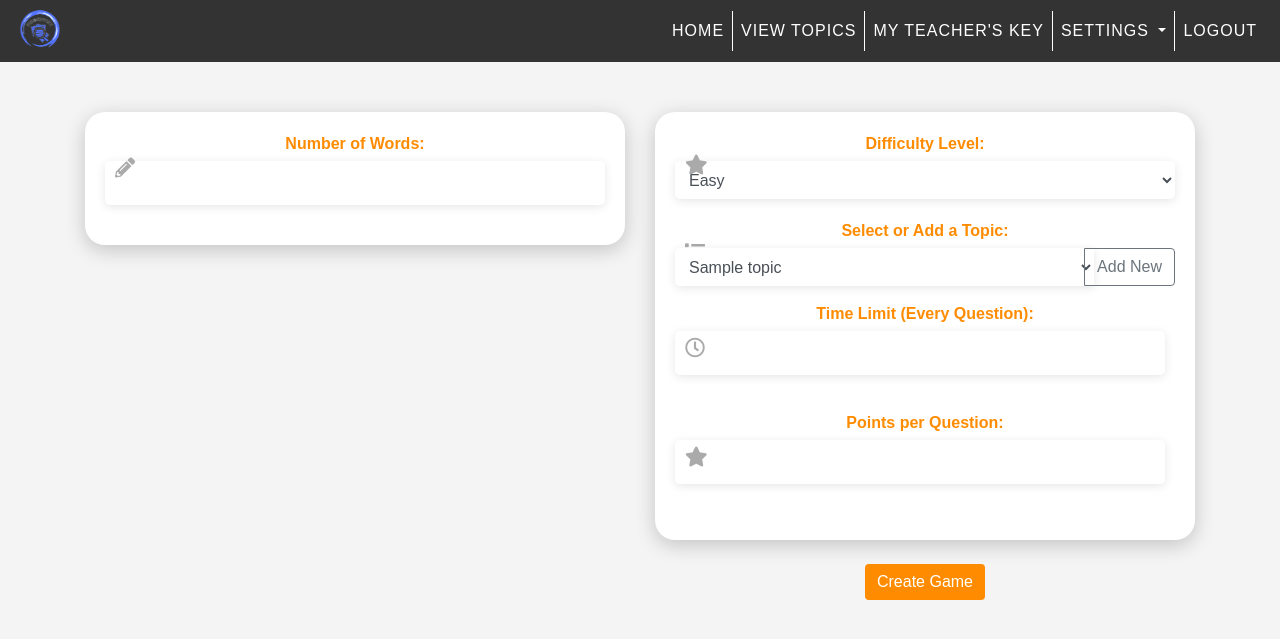
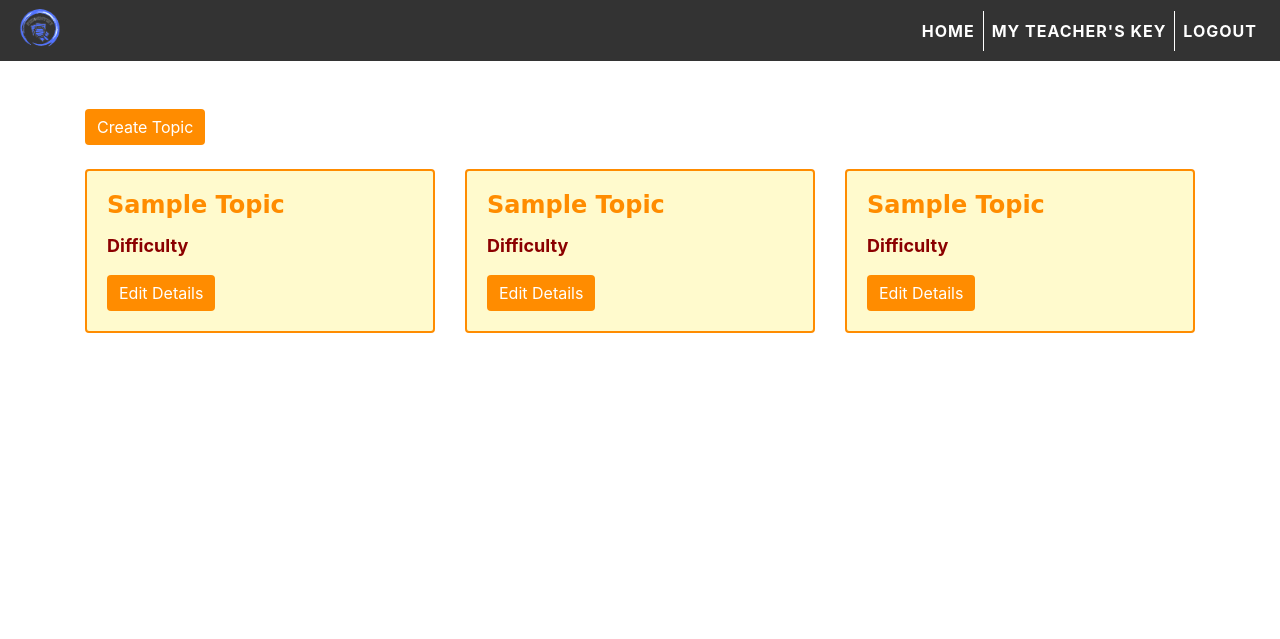
Before and after one commit to Accerly13/PicDentify, a Django app: template templates/teacherDashboard.html in a window 1280 px wide. Shown: the top 639 px of the page. Run offline with Django 4.2, Linux system fonts and the light colour scheme; tables that the repository leaves empty hold one stand-in row (values such as "Sample post"); the template is opened without the code that fills it: values that come from a table or form of the project are taken from there, most other values are stand-ins (such as "Sample title", 1, 10 or a date in 2020); some libraries are stand-ins or nearby versions.

Commit message:
modify teacher dashboard

```diff
--- a/templates/studentActivity.html
+++ b/templates/studentActivity.html
@@ -19,7 +19,7 @@
   left: 0;
   width: 100%;
   height: 100%;
-  background-color: rgba(0, 0, 0, 0.8);
+  background-color: rgba(0, 0, 0, 0);
   display: flex;
   align-items: center;
   justify-content: center;
--- a/templates/teacherDashboard.html
+++ b/templates/teacherDashboard.html
@@ -2,144 +2,85 @@
 <html lang="en">
 <head>
     {% load static %}
-    <meta charset="UTF-8">
-    <meta name="viewport" content="width=device-width, initial-scale=1.0">
     <title>Teacher Dashboard</title>
-    <link rel="stylesheet" href="https://cdnjs.cloudflare.com/ajax/libs/font-awesome/5.15.3/css/all.min.css" integrity="sha512-gmw1zgc0v/WSR/8RkOcLy0tdgN02v0qQ2t8/A9kY1DnAe+XYHkR8tPfMh+iZJw1s+3Q2E8YXlJk2yhiaPmeoew==" crossorigin="anonymous" referrerpolicy="no-referrer" />
-	  <link rel="stylesheet" href="https://maxcdn.bootstrapcdn.com/bootstrap/4.0.0/css/bootstrap.min.css">
+    <meta charset="utf-8">
+    <meta name="viewport" content="width=device-width, initial-scale=1">
+    <link rel="stylesheet" href="https://maxcdn.bootstrapcdn.com/bootstrap/4.5.2/css/bootstrap.min.css">
+    <script src="https://ajax.googleapis.com/ajax/libs/jquery/3.5.1/jquery.min.js"></script>
+    <script src="https://cdnjs.cloudflare.com/ajax/libs/popper.js/1.16.0/umd/popper.min.js"></script>
+    <script src="https://maxcdn.bootstrapcdn.com/bootstrap/4.5.2/js/bootstrap.min.js"></script>
+
     <style>
-        /* Add your custom styles here */
 
 body {
-          font-family: Arial, sans-serif;
-          background-color: #f4f4f4;
-          color: #333;
-          line-height: 1.5;
-          padding: 0;
-          margin: 0;
-        }
-        .form-container {
-            margin-top: 50px;
-            max-width: 600px;
-
-            background-color: #FFFFFF;
-            padding: 20px;
-            border-radius: 20px;
-            box-shadow: 0px 5px 20px rgba(0, 0, 0, 0.2);
-            text-align: center;
+      background-color: #ffebcd00; /* PeachPuff */
     }
 
-        .form-container input[type="number"] {
-            width: 120px;
-            border: none;
-            border-bottom: 2px solid #ccc;
-            background-color: transparent;
-            font-size: 16px;
-            color: #333;
-            padding: 10px;
-            margin-right: 10px;
-            text-align: center;
-            transition: all 0.2s ease-in-out;
+    h1, h2, h3, h4, h5, h6 {
+      font-family: 'Luckiest Guy', cursive;
     }
 
-          .form-container input[type="number"]:focus {
-            outline: none;
-            border-bottom: 2px solid #7fad39;
+    .container {
+      margin-top: 30px;
     }
 
-          .form-container .input-group-append {
-            margin-left: -10px;
+    .card {
+      background-color: #fffacd; /* LemonChiffon */
+      border: 2px solid #ff8c00; /* DarkOrange */
+      transition: box-shadow 0.3s ease-in-out;
     }
 
-          .form-container .input-group-text {
-            font-size: 16px;
-            color: #333;
-            background-color: #f5f5f5;
-            border: none;
-            border-radius: 0px 4px 4px 0px;
+    .card:hover {
+      box-shadow: 5px 5px 15px #ff8c00; /* DarkOrange */
     }
 
-          .form-container .btn-primary {
-            margin-top: 30px;
-            background-color: #7fad39;
-            border: none;
-            border-radius: 25px;
+    .card-title {
+      font-size: 24px;
+      font-weight: bold;
+      color: #ff8c00; /* DarkOrange */
+    }
+
+    .card-text {
       font-size: 18px;
       font-weight: bold;
-            color: #fff;
-            padding: 12px 20px;
-            cursor: pointer;
-            transition: all 0.2s ease-in-out;
+      color: #8b0000; /* DarkRed */
     }
 
-          .form-container .btn-primary:hover {
-            background-color: #628a2b;
+    .btn-primary {
+      background-color: #ff8c00; /* DarkOrange */
+      border: none;
     }
 
-        .form-container h1 {
-            text-align: center;
-            margin-bottom: 30px;
-            font-size: 2.5rem;
-            margin-bottom: 20px;
+    .btn-primary:hover {
+      background-color: #ff4500; /* OrangeRed */
+      border: none;
     }
 
-        .form-container p {
-            color: #aaa;
-            margin-bottom: 20px;
+    .btn-primary:focus {
+      box-shadow: none;
     }
 
-        .form-container label {
-            font-weight: bold;
-            color: #ff8c00;
-            margin-bottom: 5px;
+    .btn-primary:active {
+      background-color: #8b0000; /* DarkRed */
+      border: none;
     }
 
-        .form-container input[type="text"],
-        .form-container input[type="file"],
-        .form-container select,
-        .form-container input[type="number"] {
-            width: 100%;
-            padding: 10px;
-            margin-bottom: 20px;
-            border-radius: 5px;
-            border: none;
-            box-shadow: 0px 2px 10px rgba(0, 0, 0, 0.1);
+    .modal-header {
+      background-color: #ff8c00; /* DarkOrange */
+      color: white;
+      border-bottom: none;
     }
 
-        .form-container button[type="submit"] {
-            display: block;
-            margin: auto;
-            width: 100%;
-            max-width: 200px;
-            background-color: #007bff;
-            color: #fff;
-            border: none;
-            border-radius: 5px;
-            padding: 10px;
-            cursor: pointer;
+    .modal-footer {
+      border-top: none;
     }
 
-        .form-container button[type="submit"]:hover {
-            background-color: #0069d9;
+    .form-group label {
+      font-weight: bold;
     }
 
-        .form-container .form-group-icon {
-            position: relative;
-        }
 
-        .form-container .form-group-icon input {
-            padding-left: 40px;
-        }
-
-        .form-container .form-group-icon .icon {
-            position: absolute;
-            left: 10px;
-            top: 50%;
-            transform: translateY(-50%);
-            color: #aaa;
-            font-size: 20px;
-        }
-
+        /* Add your custom styles here */
         .navbar-brand {
           font-size: 2rem;
         }
@@ -150,6 +91,7 @@
           text-transform: uppercase;
           letter-spacing: 1px;
           color: #fff;
+          font-weight: bold;
         }
         .nav-link:hover {
           color: #007bff;
@@ -201,7 +143,7 @@
 	margin: 15% auto; /* 15% from the top and centered */
 	padding: 20px;
 	border: 1px solid #080101;
-	width: 400%; /* Could be more or less, depending on screen size */
+  width: auto;
   }
 
   .modal-content1 {
@@ -258,10 +200,7 @@
   border-bottom-color: #fff;
 }
 
-.btn-primary {
-    background-color: #ff8c00;
-    border: none;
-}
+
     </style>
 </head>
 <body>
@@ -279,20 +218,8 @@
             <li class="nav-item active" style="border-right: 1px solid white;">
               <a style="color: #fff;" class="nav-link" href="/dashboard">Home</a>
             </li>
-            <li class="nav-item active" style="border-right: 1px solid white;">
-              <a style="color: #fff;" class="nav-link" href="/dashboard/mytopic">View Topics</a>
-            </li>
             <li class="nav-item" style="border-right: 1px solid white;">
               <a style="color: #fff;" class="nav-link" onclick="showPopUp()">My Teacher's Key</a>
-            </li>
-            <li class="nav-item dropdown" style="border-right: 1px solid white;">
-              <a style="color: #fff;" class="nav-link dropdown-toggle" href="#" id="navbarDropdown" role="button" data-toggle="dropdown" aria-haspopup="true" aria-expanded="false">
-                Settings
-              </a>
-              <div class="dropdown-menu" aria-labelledby="navbarDropdown">
-                <a class="dropdown-item" href="#">Setting 1</a>
-                <a class="dropdown-item" href="#">Setting 2</a>
-              </div>
             </li>
             <li class="nav-item">
               <a style="color: #fff;" class="nav-link" href="/logout_view">Logout</a>
@@ -319,96 +246,217 @@
       </div>
     </div>
 
-    <div class="container">
-      <form method="POST" id="number-of-words">
-        {% csrf_token %}
+    <div class="container mt-5">
+
       <div class="row">
-            <div class="col-md-6 mx-auto mb-2">
-              <div class="form-container">
-                  <div class="form-group form-group-icon">
-                    <label for="num_words"><i class="fas fa-pencil-alt icon"></i>Number of Words:</label>
-                    <input type="number" class="form-control" id="num_words" name="num_words">
-                  </div>
-                   <div id="words_container"></div>
+          <div class="col-md-8 float-right">
+              <button type="button" class="btn btn-primary" data-toggle="modal" data-target="#createClassModal">
+                  Create Topic
+              </button>
           </div>
         </div>
 
-          <div class="col-md-6 mx-auto">
-            <div class="form-container">
-              <div class="form-group form-group-icon">
-                  <label for="difficulty"><i class="fas fa-star icon"></i>Difficulty Level:</label>
-                  <select class="form-control" id="difficulty" name="difficulty">
-                      <option value="easy">Easy</option>
-                      <option value="medium">Medium</option>
-                      <option value="difficult">Difficult</option>
-                  </select>
-              </div>
-              <div class="form-group form-group-icon">
-                <label for="topic"><i class="fas fa-list icon"></i>Select or Add a Topic:</label>
-                <div class="input-group">
-                    <select class="form-control" id="existingTopic" name="existingTopic">
-                      {% for item in topics %}
-                        <option value={{item.topic_name}} selected> {{item.topic_name}}</option>
-                      {% endfor %}
-                    </select>
-                    <div class="input-group-append">
-                        <button class="btn btn-outline-secondary" type="button" id="addTopicBtn">Add New</button>
-                    </div>
-                </div>
-                <div class="form-group form-group-icon d-none" id="newTopicGroup">
-                    <label for="newTopic"><i class="fas fa-plus icon"></i>Add a New Topic:</label>
-                    <input type="text" class="form-control" id="newTopic" name="newTopic">
-                </div>
-            </div>
+        <div class="row mt-4">
 
-              <div class="form-group form-group-icon">
-                  <label for="time_limit"><i class="far fa-clock icon"></i>Time Limit (Every Question):</label>
-                  <div class="input-group">
-                      <input type="number" class="form-control" id="time_limit" name="time_limit" min="1" max="20">
-                  </div>
-              </div>
-
-              <div class="form-group form-group-icon">
-                  <label for="points_per_question"><i class="fas fa-star icon"></i>Points per Question:</label>
-                  <div class="input-group">
-                    <input type="number" class="form-control" id="time_limit" name="points_per_question">
+          <div class="col-md-4">
+            <div class="card">
+              <div class="card-body">
+                <h5 class="card-title">Sample Topic</h5>
+                <p class="card-text">Difficulty</p>
+                <a href="#" class="btn btn-primary" data-toggle="modal" data-target="#editModal1">Edit Details</a>
               </div>
             </div>
           </div>
 
-
-            <div style="text-align:center; margin: 1rem;">
-              <button type="button" class="btn btn-primary mt-2" data-toggle="modal" data-target="#confirmModal">Create Game</button>
+          <div class="col-md-4">
+            <div class="card">
+              <div class="card-body">
+                  <h5 class="card-title">Sample Topic</h5>
+                  <p class="card-text">Difficulty</p>
+                <a href="#" class="btn btn-primary" data-toggle="modal" data-target="#editModal2">Edit Details</a>
+              </div>
+            </div>
           </div>
 
-            <!-- Modal -->
-            <div class="modal" id="confirmModal" tabindex="1" role="dialog" aria-labelledby="confirmModalLabel" aria-hidden="true">
-              <div class="modal-dialog modal-dialog-centered" role="document">
+          <div class="col-md-4">
+            <div class="card">
+              <div class="card-body">
+                  <h5 class="card-title">Sample Topic</h5>
+                  <p class="card-text">Difficulty</p>
+                <a href="#" class="btn btn-primary" data-toggle="modal" data-target="#editModal3">Edit Details</a>
+              </div>
+            </div>
+          </div>
+        </div>
+      </div>
+
+  <!-- Create Topic Modal -->
+  <div class="modal fade" id="createClassModal" tabindex="-1" role="dialog" aria-labelledby="createClassModalLabel" aria-hidden="true">
+      <div class="modal-dialog" role="document">
         <div class="modal-content">
           <div class="modal-header">
-                    <h5 class="modal-title" id="confirmModalLabel">Confirm Game Creation</h5>
+            <h5 class="modal-title" id="createClassModalLabel">Create Topic</h5>
             <button type="button" class="close" data-dismiss="modal" aria-label="Close">
               <span aria-hidden="true">&times;</span>
             </button>
           </div>
           <div class="modal-body">
-                    Are you sure you want to create the game?
+            <form>
+              <div class="form-group">
+                <label for="classNameInput">Topic Name</label>
+                <input type="text" class="form-control" id="classNameInput" placeholder="Enter Topic name">
+              </div>
+              <div class="form-group">
+                <label for="timeLimitInput">Time Limit (in minutes)</label>
+                <input type="number" class="form-control" id="timeLimitInput" placeholder="Enter time limit">
+              </div>
+              <div class="form-group">
+                <label for="difficultyLevelInput">Difficulty Level</label>
+                <select class="form-control" id="difficultyLevelInput">
+                  <option>Easy</option>
+                  <option>Medium</option>
+                  <option>Hard</option>
+                </select>
+              </div>
+              <div class="form-group">
+                <label for="topicWords3">Words (separated by commas)</label>
+                <input type="text" class="form-control" id="topicWords3" placeholder="Enter words">
+              </div>
+            </form>
           </div>
           <div class="modal-footer">
             <button type="button" class="btn btn-secondary" data-dismiss="modal">Cancel</button>
-                    <button onclick="saveGame()" class="btn btn-primary">Create</button>
+            <button type="button" class="btn btn-primary">Create Topic</button>
           </div>
         </div>
       </div>
     </div>
+
+      <!-- Modal 1 -->
+  <div class="modal fade" id="editModal1" tabindex="-1" role="dialog" aria-labelledby="editModal1Label" aria-hidden="true">
+      <div class="modal-dialog" role="document">
+        <div class="modal-content">
+          <div class="modal-header">
+            <h5 class="modal-title" id="editModal1Label">Edit Topic Details</h5>
+            <button type="button" class="close" data-dismiss="modal" aria-label="Close">
+              <span aria-hidden="true">&times;</span>
+            </button>
+          </div>
+          <div class="modal-body">
+            <form>
+              <div class="form-group">
+                <label for="topicTitle1">Title</label>
+                <input type="text" class="form-control" id="topicTitle1" placeholder="Enter title">
+              </div>
+              <div class="form-group">
+                <label for="topicDifficulty1">Difficulty Level</label>
+                <select class="form-control" id="topicDifficulty1">
+                  <option>Easy</option>
+                  <option>Medium</option>
+                  <option>Hard</option>
+                </select>
+              </div>
+              <div class="form-group">
+                <label for="topicDuration1">Time Duration (in minutes)</label>
+                <input type="number" class="form-control" id="topicDuration1" placeholder="Enter time duration">
+              </div>
+              <div class="form-group">
+                <label for="topicWords1">Words (separated by commas)</label>
+                <input type="text" class="form-control" id="topicWords1" placeholder="Enter words">
+              </div>
+            </form>
+          </div>
+          <div class="modal-footer">
+            <button type="button" class="btn btn-secondary" data-dismiss="modal">Close</button>
+            <button type="button" class="btn btn-primary">Save changes</button>
           </div>
         </div>
-        </form>
-
+      </div>
     </div>
 
+    <!-- Modal 2 -->
+  <div class="modal fade" id="editModal2" tabindex="-1" role="dialog" aria-labelledby="editModal2Label" aria-hidden="true">
+      <div class="modal-dialog" role="document">
+        <div class="modal-content">
+          <div class="modal-header">
+            <h5 class="modal-title" id="editModal2Label">Edit Topic Details</h5>
+            <button type="button" class="close" data-dismiss="modal" aria-label="Close">
+              <span aria-hidden="true">&times;</span>
+            </button>
+          </div>
+          <div class="modal-body">
+            <form>
+              <div class="form-group">
+                <label for="topicTitle2">Title</label>
+                <input type="text" class="form-control" id="topicTitle2" placeholder="Enter title">
+              </div>
+              <div class="form-group">
+                <label for="topicDifficulty2">Difficulty Level</label>
+                <select class="form-control" id="topicDifficulty2">
+                  <option>Easy</option>
+                  <option>Medium</option>
+                  <option>Hard</option>
+                </select>
+              </div>
+              <div class="form-group">
+                <label for="topicDuration2">Time Duration (in minutes)</label>
+                <input type="number" class="form-control" id="topicDuration2" placeholder="Enter time duration">
+              </div>
+              <div class="form-group">
+                <label for="topicWords2">Words (separated by commas)</label>
+                <input type="text" class="form-control" id="topicWords2" placeholder="Enter words">
+              </div>
+            </form>
+          </div>
+          <div class="modal-footer">
+            <button type="button" class="btn btn-secondary" data-dismiss="modal">Close</button>
+            <button type="button" class="btn btn-primary">Save changes</button>
+          </div>
+        </div>
+      </div>
+    </div>
 
-
+    <!-- Modal 3 -->
+  <div class="modal fade" id="editModal3" tabindex="-1" role="dialog" aria-labelledby="editModal3Label" aria-hidden="true">
+      <div class="modal-dialog" role="document">
+        <div class="modal-content">
+          <div class="modal-header">
+            <h5 class="modal-title" id="editModal3Label">Edit Topic Details</h5>
+            <button type="button" class="close" data-dismiss="modal" aria-label="Close">
+              <span aria-hidden="true">&times;</span>
+            </button>
+          </div>
+          <div class="modal-body">
+            <form>
+              <div class="form-group">
+                <label for="topicTitle3">Title</label>
+                <input type="text" class="form-control" id="topicTitle3" placeholder="Enter title">
+              </div>
+              <div class="form-group">
+                <label for="topicDifficulty3">Difficulty Level</label>
+                <select class="form-control" id="topicDifficulty3">
+                  <option>Easy</option>
+                  <option>Medium</option>
+                  <option>Hard</option>
+                </select>
+              </div>
+              <div class="form-group">
+                <label for="topicDuration3">Time Duration (in minutes)</label>
+                <input type="number" class="form-control" id="topicDuration3" placeholder="Enter time duration">
+              </div>
+              <div class="form-group">
+                <label for="topicWords3">Words (separated by commas)</label>
+                <input type="text" class="form-control" id="topicWords3" placeholder="Enter words">
+              </div>
+            </form>
+          </div>
+          <div class="modal-footer">
+            <button type="button" class="btn btn-secondary" data-dismiss="modal">Close</button>
+            <button type="button" class="btn btn-primary">Save changes</button>
+          </div>
+        </div>
+      </div>
+    </div>
 
     <!-- JavaScript -->
     <script src="https://code.jquery.com/jquery-3.2.1.slim.min.js"></script>
--- a/templates/topicPage.html
+++ b/templates/topicPage.html
@@ -208,7 +208,7 @@
     <div class="modal-dialog" role="document">
       <div class="modal-content">
         <div class="modal-header">
-          <h5 class="modal-title" id="createClassModalLabel">Create Class</h5>
+          <h5 class="modal-title" id="createClassModalLabel">Create Topic</h5>
           <button type="button" class="close" data-dismiss="modal" aria-label="Close">
             <span aria-hidden="true">&times;</span>
           </button>
@@ -230,6 +230,10 @@
                 <option>Medium</option>
                 <option>Hard</option>
               </select>
+            </div>
+            <div class="form-group">
+              <label for="topicWords3">Words (separated by commas)</label>
+              <input type="text" class="form-control" id="topicWords3" placeholder="Enter words">
             </div>
           </form>
         </div>
```
Lines whose indentation alone changed are shown as unchanged.
